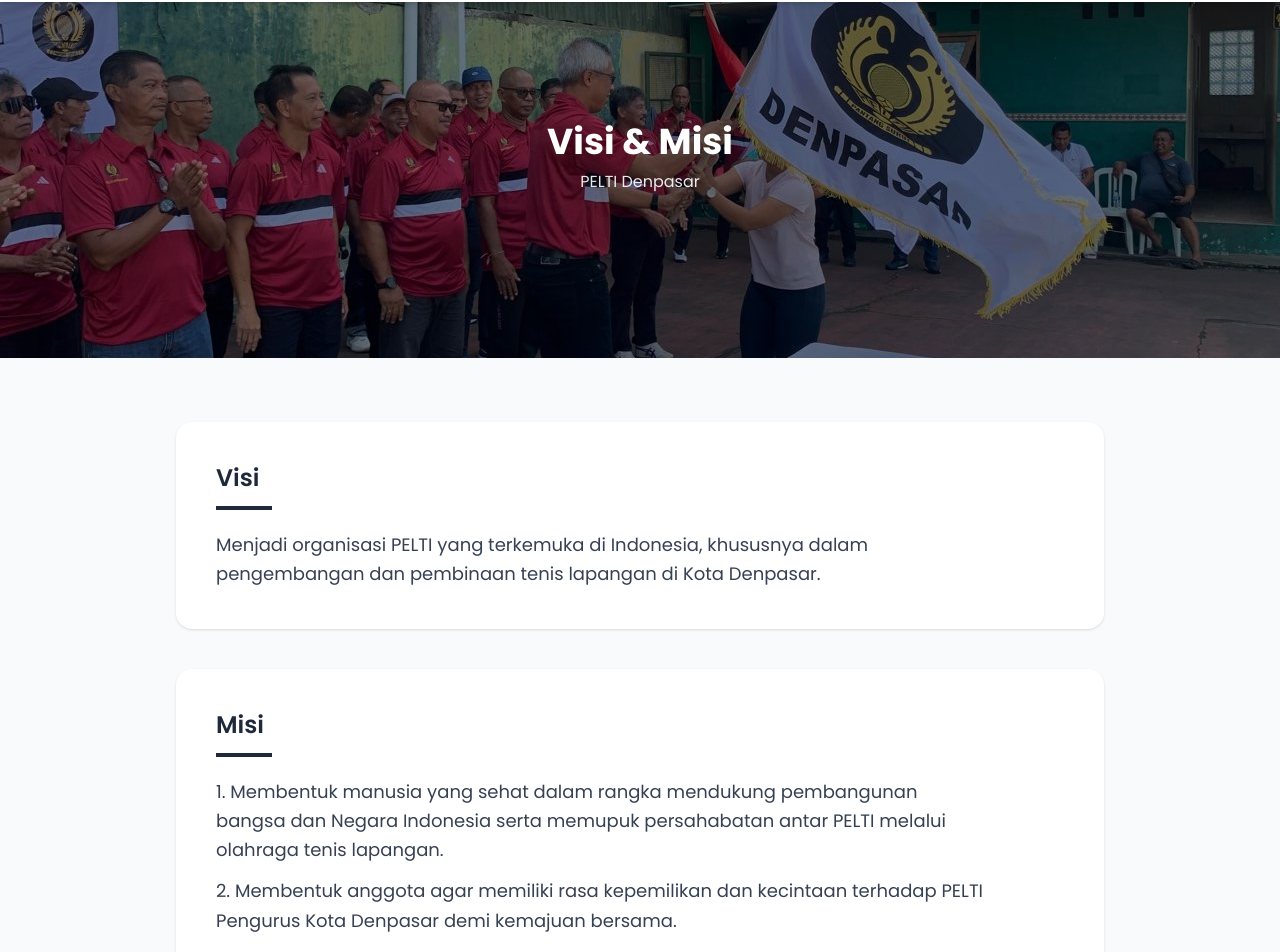
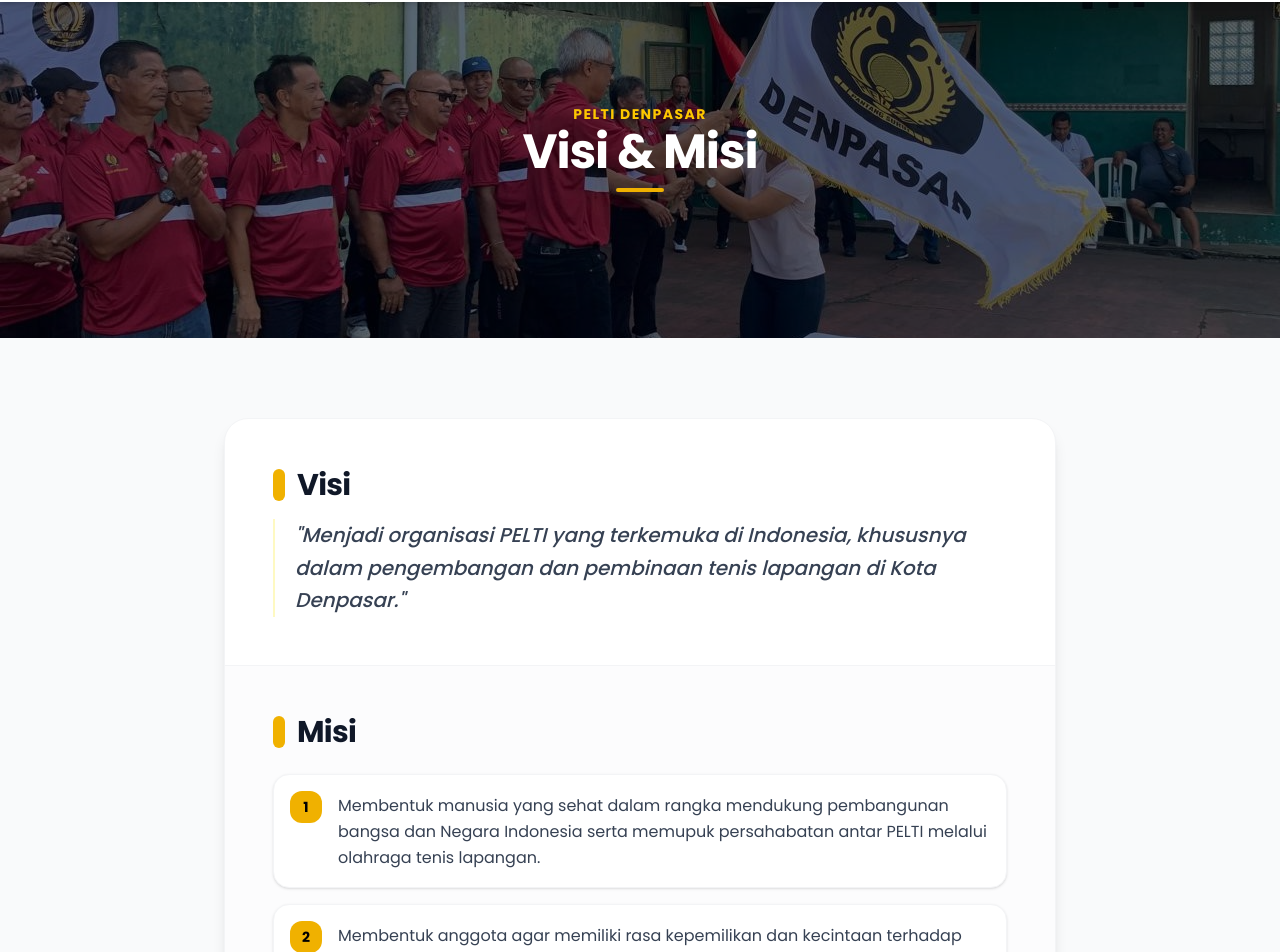
Before and after one commit to Nyomanpass/peltidenpasar, a React (Vite) app in the folder frontend/: page /visi-misi in a window 1280 px wide. Shown: the part 106-1058 px from the top of the page. Built offline with nearby package versions, Linux system fonts and the light colour scheme; what @react-pdf/renderer would draw is missing.

Commit message:
style:Update perbaikan tampilan di halaman Visi dan Misi

```diff
--- a/frontend/src/pages/user/Visimisi.jsx
+++ b/frontend/src/pages/user/Visimisi.jsx
@@ -7,60 +7,76 @@
       <Navbar />
 
       {/* HERO */}
-      {/* HERO */}
-<div className="relative w-full h-[260px] sm:h-[320px] md:h-[400px] mt-16">
+      <div className="relative w-full h-[260px] sm:h-[320px] md:h-[380px] mt-16">
         <img
           src="/hero.jpg"
           alt="Visi dan Misi Pelti Denpasar"
           className="w-full h-full object-cover"
         />
-  <div className="absolute inset-0 bg-black/50"></div>
+        <div className="absolute inset-0 bg-black/55"></div>
 
         <div className="absolute inset-0 flex flex-col items-center justify-center px-6 text-center text-white">
-    <h2 className="text-2xl sm:text-3xl md:text-4xl font-bold mb-2">
+          <span className="text-yellow-400 font-bold text-xs sm:text-sm tracking-widest uppercase mb-1">
+            PELTI Denpasar
+          </span>
+          <h1 className="text-3xl sm:text-4xl md:text-5xl font-extrabold tracking-tight">
             Visi & Misi
-    </h2>
-    <p className="max-w-xl text-xs sm:text-sm md:text-base opacity-90">
-      PELTI Denpasar
-    </p>
+          </h1>
+          <div className="w-12 h-1 bg-yellow-500 rounded-full mt-3"></div>
         </div>
       </div>
 
-{/* CONTENT */}
-<section className="bg-gray-50 py-12 sm:py-16">
-  <div className="max-w-5xl mx-auto px-4 sm:px-8 lg:px-12 space-y-10">
+      {/* CONTENT MAIN SECTION */}
+      <section className="bg-gray-50 py-12 sm:py-16 md:py-20 min-h-[50vh]">
+        <div className="max-w-4xl mx-auto px-4 sm:px-8">
+
+          {/* MAIN CONTAINER (Visi & Misi Menyatu) */}
+          <div className="bg-white rounded-3xl shadow-lg border border-gray-100 overflow-hidden divide-y divide-gray-100">
 
             {/* VISI */}
-    <div className="bg-white rounded-2xl shadow-sm p-6 sm:p-8 md:p-10">
-      <h3 className="text-xl sm:text-2xl font-semibold text-gray-800 mb-3">
+            <div className="p-8 sm:p-10 md:p-12 relative">
+              <div className="flex items-center gap-3 mb-4">
+                <div className="w-3 h-8 bg-yellow-500 rounded-full"></div>
+                <h2 className="text-2xl sm:text-3xl font-extrabold text-gray-900 tracking-tight">
                   Visi
-      </h3>
-      <div className="w-14 h-1 bg-gray-800 mb-5"></div>
+                </h2>
+              </div>
 
-      <p className="text-gray-700 leading-relaxed text-sm sm:text-base md:text-lg max-w-3xl">
-        Menjadi organisasi PELTI yang terkemuka di Indonesia, khususnya
-        dalam pengembangan dan pembinaan tenis lapangan di Kota Denpasar.
+              <p className="text-gray-700 text-base sm:text-lg md:text-xl leading-relaxed font-medium pl-5 border-l-2 border-yellow-100 italic">
+                "Menjadi organisasi PELTI yang terkemuka di Indonesia, khususnya dalam pengembangan dan pembinaan tenis lapangan di Kota Denpasar."
               </p>
             </div>
 
             {/* MISI */}
-    <div className="bg-white rounded-2xl shadow-sm p-6 sm:p-8 md:p-10">
-      <h3 className="text-xl sm:text-2xl font-semibold text-gray-800 mb-3">
+            <div className="p-8 sm:p-10 md:p-12 bg-gray-50/50">
+              <div className="flex items-center gap-3 mb-6">
+                <div className="w-3 h-8 bg-yellow-500 rounded-full"></div>
+                <h2 className="text-2xl sm:text-3xl font-extrabold text-gray-900 tracking-tight">
                   Misi
-      </h3>
-      <div className="w-14 h-1 bg-gray-800 mb-5"></div>
+                </h2>
+              </div>
 
-      <ol className="space-y-3 list-decimal list-inside text-gray-700 leading-relaxed text-sm sm:text-base md:text-lg max-w-3xl">
-        <li>
-          Membentuk manusia yang sehat dalam rangka mendukung pembangunan
-          bangsa dan Negara Indonesia serta memupuk persahabatan antar
-          PELTI melalui olahraga tenis lapangan.
-        </li>
-        <li>
-          Membentuk anggota agar memiliki rasa kepemilikan dan kecintaan
-          terhadap PELTI Pengurus Kota Denpasar demi kemajuan bersama.
-        </li>
-      </ol>
+              <div className="space-y-4">
+                <div className="flex items-start gap-4 p-4 rounded-2xl bg-white border border-gray-100 shadow-sm">
+                  <div className="w-8 h-8 rounded-xl bg-yellow-500 text-black font-extrabold flex items-center justify-center shrink-0 text-sm">
+                    1
+                  </div>
+                  <p className="text-gray-700 text-sm sm:text-base leading-relaxed pt-0.5">
+                    Membentuk manusia yang sehat dalam rangka mendukung pembangunan bangsa dan Negara Indonesia serta memupuk persahabatan antar PELTI melalui olahraga tenis lapangan.
+                  </p>
+                </div>
+
+                <div className="flex items-start gap-4 p-4 rounded-2xl bg-white border border-gray-100 shadow-sm">
+                  <div className="w-8 h-8 rounded-xl bg-yellow-500 text-black font-extrabold flex items-center justify-center shrink-0 text-sm">
+                    2
+                  </div>
+                  <p className="text-gray-700 text-sm sm:text-base leading-relaxed pt-0.5">
+                    Membentuk anggota agar memiliki rasa kepemilikan dan kecintaan terhadap PELTI Pengurus Kota Denpasar demi kemajuan bersama.
+                  </p>
+                </div>
+              </div>
+            </div>
+
           </div>
 
         </div>
```
Lines whose indentation alone changed are shown as unchanged.
